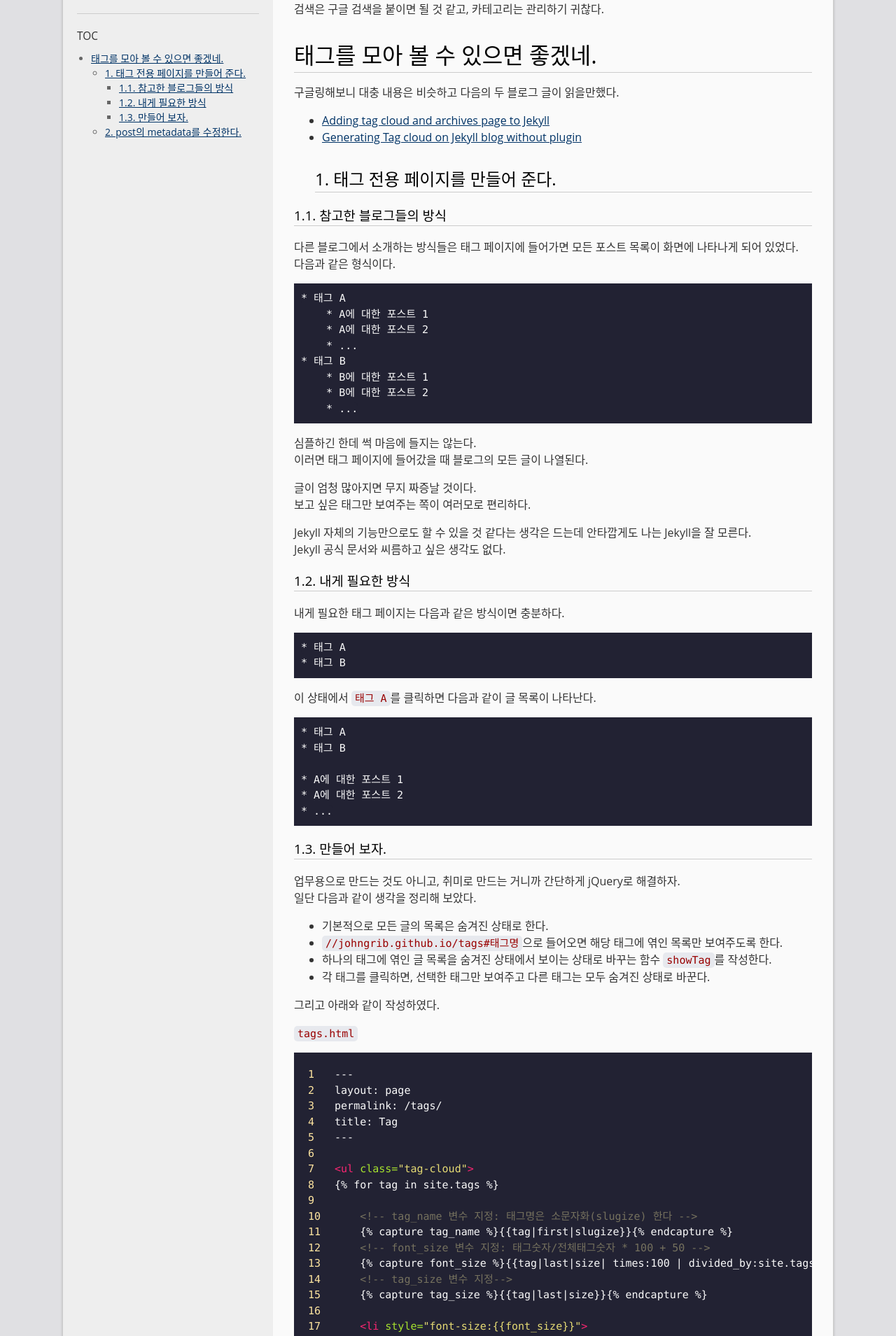
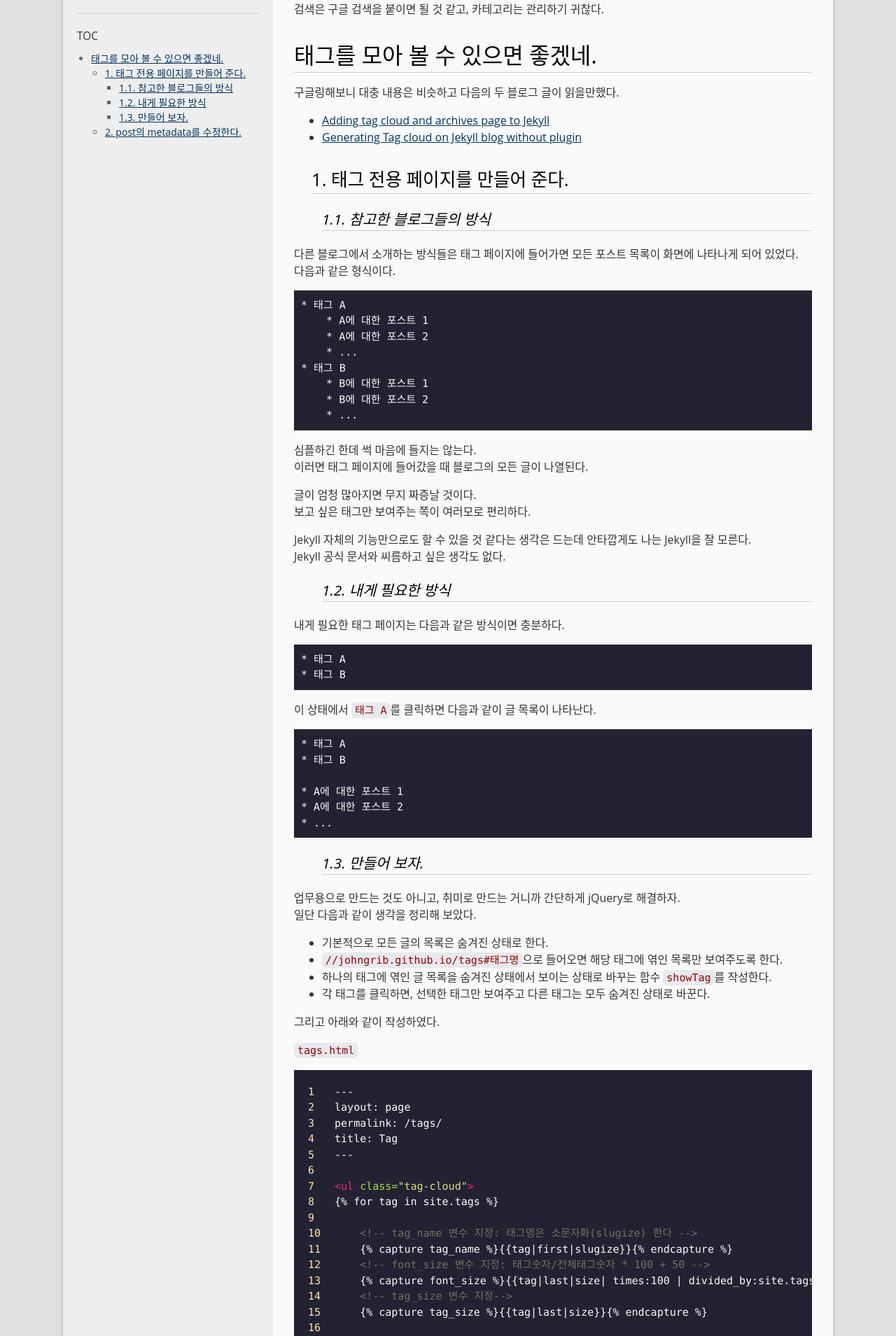
Before and after one commit to johngrib/johngrib.github.io.back, a Jekyll site: the page built from _posts/2017-01-22-jekyll-category-tag.md, in a window 1280 px wide. Shown: the part 533-2442 px from the top of the page at 70% size. Built offline with Jekyll 4.4.1, drawn with Linux system fonts in a browser that asks for light colours; comment, search, counter and statistics services are not loaded.

Commit message:
h2, h3 css 수정

```diff
--- a/_sass/_post.scss
+++ b/_sass/_post.scss
@@ -42,8 +42,13 @@
             font-size: 2em;
         }
         h2 {
-            font-size: 1.5em;
-            margin-left: 30px;
+            font-size: 1.6em;
+            margin-left: 25px;
+        }
+        h3 {
+            font-style: italic;
+            font-size: 1.3em;
+            margin-left: 40px;
         }
 
         pre {
```
